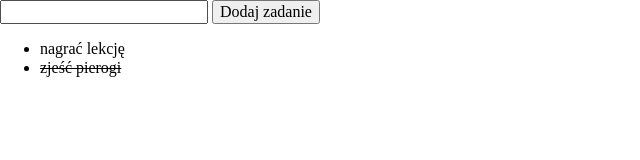
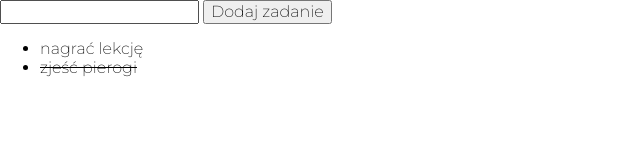
Before and after one commit to KatarzynaZoladek/to-do-list, a plain HTML site: page index.html in a window 1280 px wide. Shown: the whole page, without its empty margins (0-640 px from the left). Drawn offline with nearby package versions, Linux system fonts and the light colour scheme.

Commit message:
font added

```diff
--- a/CSS/style.css
+++ b/CSS/style.css
@@ -2,8 +2,10 @@ html {
     box-sizing: border-box;
 }
 
-*,
-::before,
-::after {
+*, ::before, ::after {
     box-sizing: inherit;
 }
+
+body{
+    font-family: 'Montserrat', sans-serif;
+}
```
